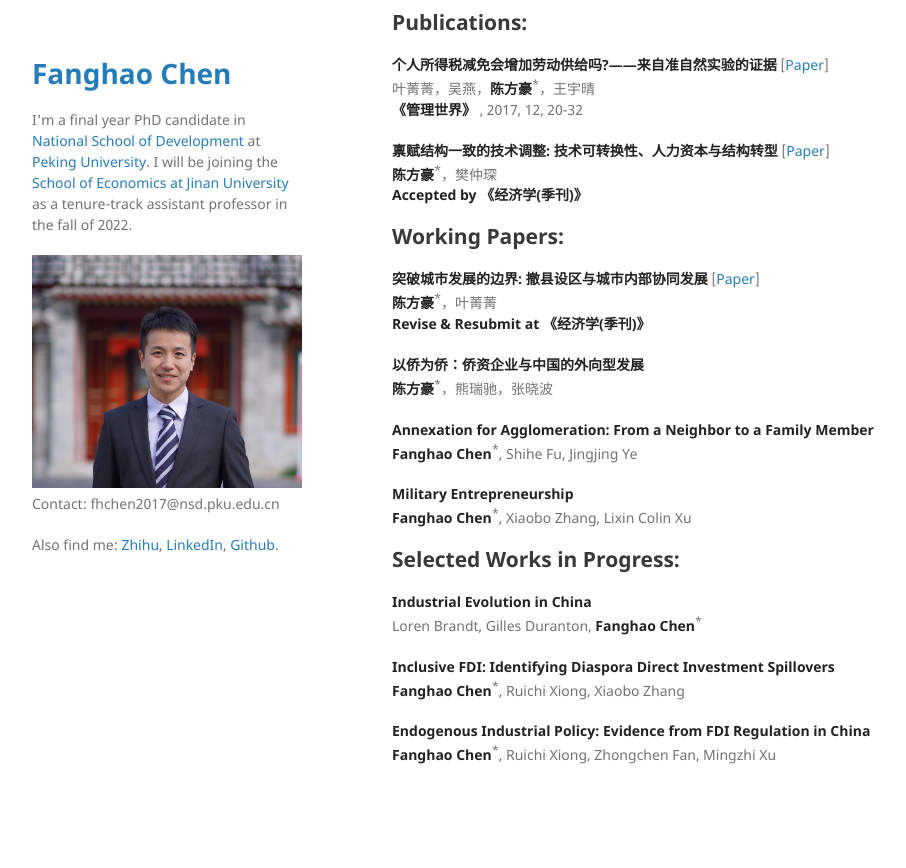
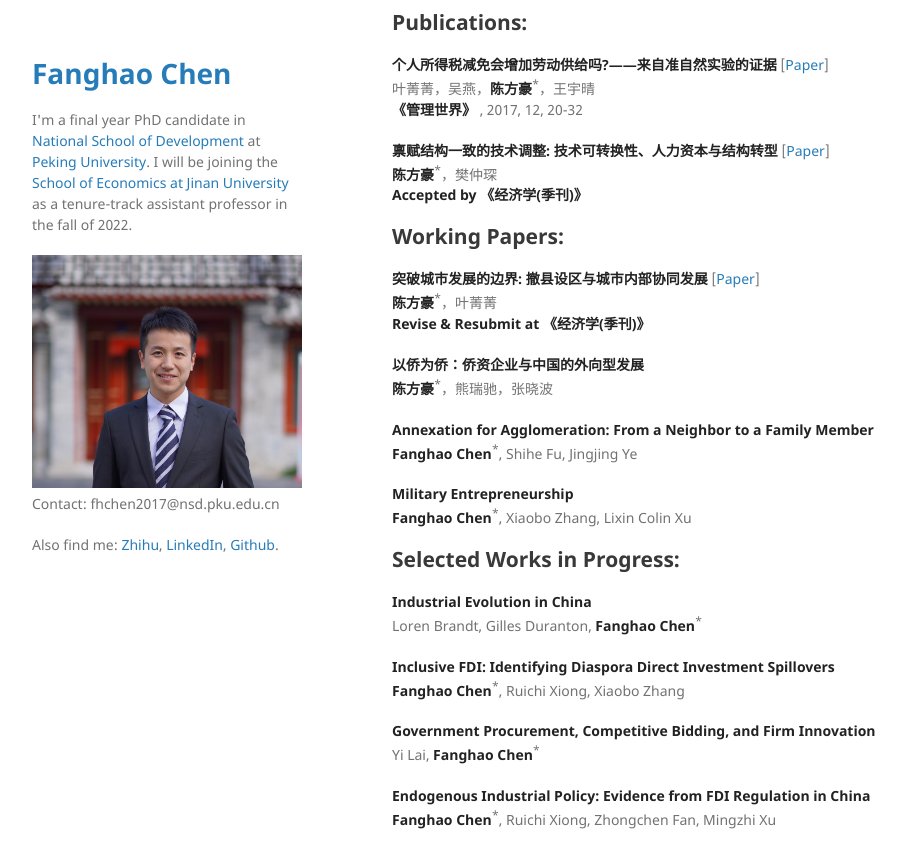
Before and after one commit to FanghaoChen/homepage, a Jekyll site: the page built from research.md, in a window 1280 px wide and 900 px high, scrolled down 647 px. Shown: the top 868 px of the window, without its empty margins (178-1084 px from the left). Built offline with Jekyll 4.4.1, drawn with Linux system fonts in a browser that asks for light colours; before the commit the page ends 1482 px from its top, so only the background shows below that.

Commit message:
Update research.md

```diff
--- a/research.md
+++ b/research.md
@@ -44,5 +44,8 @@ Loren Brandt, Gilles Duranton, **Fanghao Chen**<sup>*</sup>
 **Inclusive FDI: Identifying Diaspora Direct Investment Spillovers** <br/>
 **Fanghao Chen**<sup>*</sup>, Ruichi Xiong, Xiaobo Zhang
 
+**Government Procurement, Competitive Bidding, and Firm Innovation** <br/>
+Yi Lai, **Fanghao Chen**<sup>*</sup>
+
 **Endogenous Industrial Policy: Evidence from FDI Regulation in China** <br/>
 **Fanghao Chen**<sup>*</sup>, Ruichi Xiong, Zhongchen Fan, Mingzhi Xu
```
